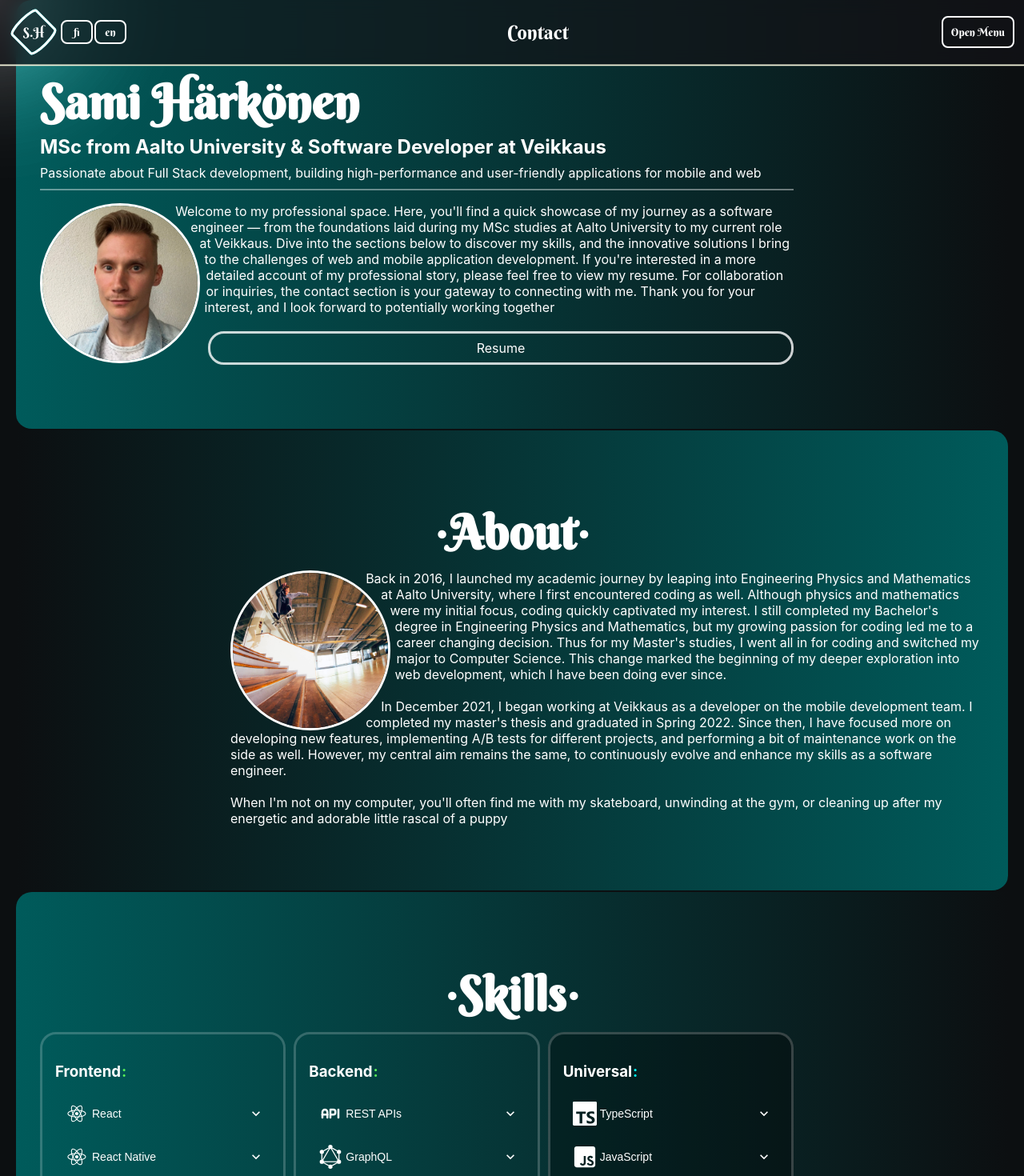
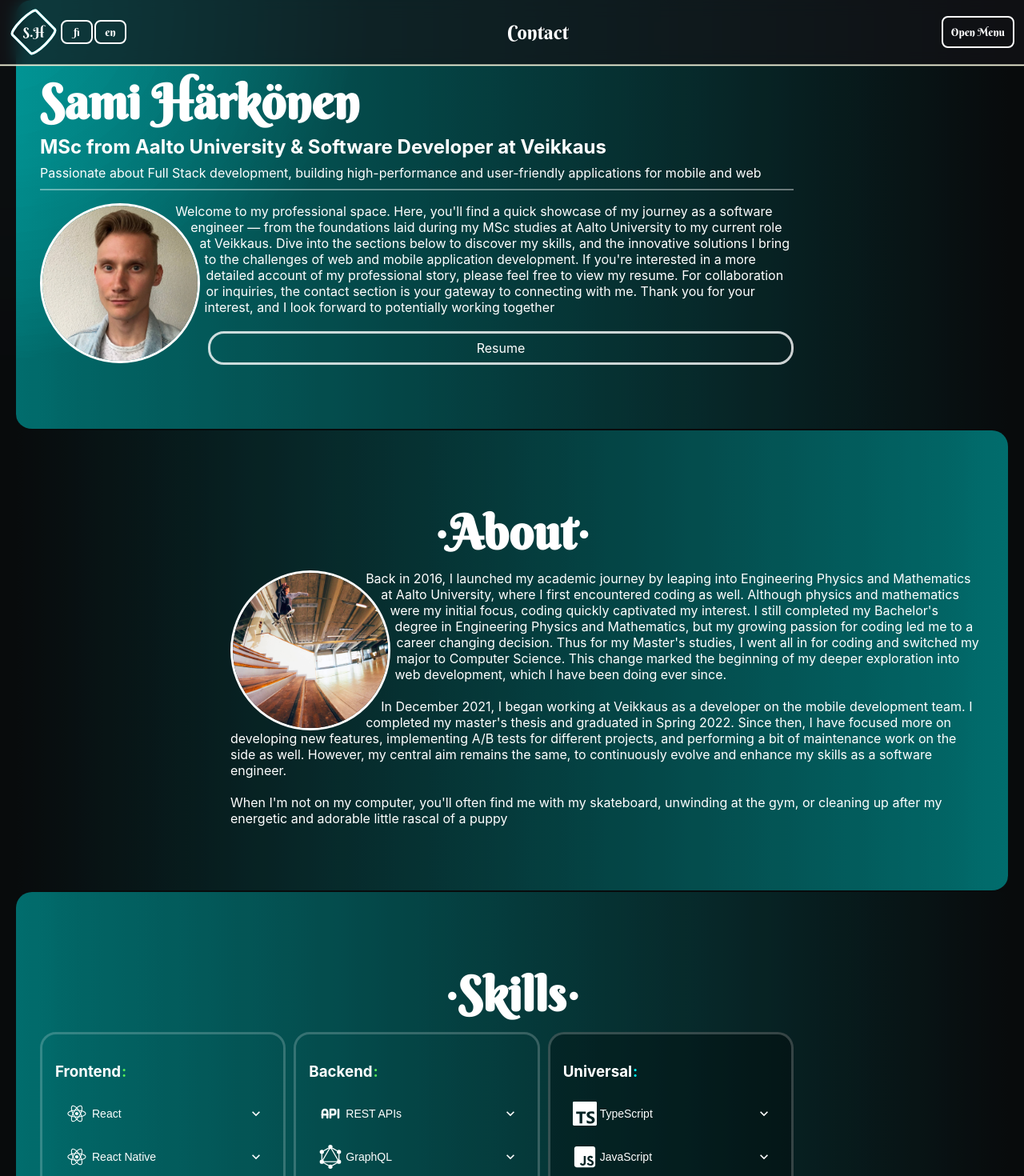
Before and after one commit to SamkHarks/My-page, a React (Create React App) app: page / in a window 1280 px wide. Shown: the top 1470 px of the page at 80% size. Built offline with nearby package versions, Linux system fonts and the light colour scheme.

Commit message:
update styles

```diff
--- a/src/components/header/Header.module.css
+++ b/src/components/header/Header.module.css
@@ -6,7 +6,7 @@
     top: 0;
     right: 0;
     left:0;
-    z-index: 2;
+    z-index: 3;
 }
 
 .header_sections {
@@ -19,7 +19,7 @@
     padding-top: 80px;
     padding-bottom: 80px;
     width: 100%;
-    z-index: 1;
+    z-index: 2;
     border-bottom: 2px solid var(--color-beige-secondary);
 }
 
--- a/src/components/mouseTrackerBackground/MouseTrackerBackground.tsx
+++ b/src/components/mouseTrackerBackground/MouseTrackerBackground.tsx
@@ -1,7 +1,7 @@
 import React from "react";
 import styles from "./mouseTrackerBackground.module.css";
 
-const GRADIENT_SIZE = 250;
+const GRADIENT_SIZE = 450;
 
 export const MouseTrackerBackground = ({ children }: React.PropsWithChildren) => {
   const [mouse, setMouse] = React.useState({ x: 0, y: 0 });
@@ -12,7 +12,7 @@ export const MouseTrackerBackground = ({ children }: React.PropsWithChildren) =>
     setMouse({ x: clientX - left, y: clientY - top });
   }
   // Generate the mask image style
-  const maskImage = `radial-gradient(${GRADIENT_SIZE}px at ${mouse.x}px ${mouse.y}px, rgba(255,255,255,0.7), transparent)`;
+  const maskImage = `radial-gradient(${GRADIENT_SIZE}px at ${mouse.x}px ${mouse.y}px, transparent, rgba(0,0,0,0.45) )`;
   const style = {
     backgroundImage: maskImage,
     WebkitMaskImage: maskImage, // For Safari compatibility
--- a/src/components/mouseTrackerBackground/mouseTrackerBackground.module.css
+++ b/src/components/mouseTrackerBackground/mouseTrackerBackground.module.css
@@ -14,7 +14,6 @@
 .gradient, .overlay {
     position: absolute;
     inset: 0;
-    z-index: 1;
     transition: opacity 1s;
     background-repeat: no-repeat;
 }
--- a/src/components/sections/Sections.module.css
+++ b/src/components/sections/Sections.module.css
@@ -12,6 +12,7 @@
         font-family: var(--font-family-secondary);
         margin-bottom: 10px;
         margin-top: 10px;
+        z-index: 1;
     }
 
     :global(.section_content) {
@@ -56,7 +57,7 @@
            transition: opacity 2s, transform 2s ease;
         }
         &:nth-child(even) {
-            background: linear-gradient(to left, var(--background-color-secondary), var(--color-darkestCyan-secondary));
+            background: linear-gradient(to left, var(--background-color-secondary), var(--color-lightDarkCyan-secondary));
             border-top-left-radius: 20px;
             border-bottom-left-radius: 20px;
             :global(.section_content) {
@@ -67,7 +68,7 @@
             }
         }
         &:nth-child(odd) {
-            background: linear-gradient(to right, var(--background-color-secondary), var(--color-darkestCyan-secondary));
+            background: linear-gradient(to right, var(--background-color-secondary), var(--color-lightDarkCyan-secondary));
             border-top-right-radius: 20px;
             border-bottom-right-radius: 20px;
             :global(.section_content) {
--- a/src/global/variables.css
+++ b/src/global/variables.css
@@ -22,7 +22,7 @@
     /* Colors */
     --color-cyan-secondary: cyan;
     --color-darkCyan-secondary: darkCyan;
-    --color-darkestCyan-secondary: rgb(0, 91, 91);
+    --color-lightDarkCyan-secondary: rgb(2, 150, 150);
     --color-orangeRed-secondary: orangeRed;
     --color-red-secondary: red;
     --color-dark-secondary: rgba(19, 19, 23);
```
